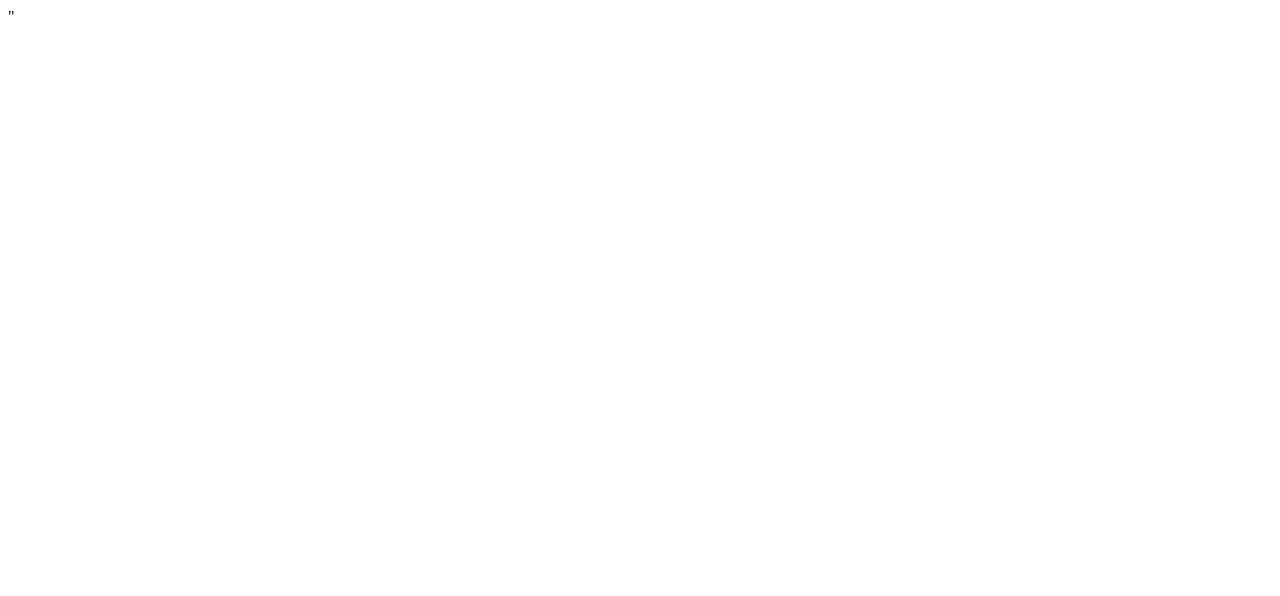
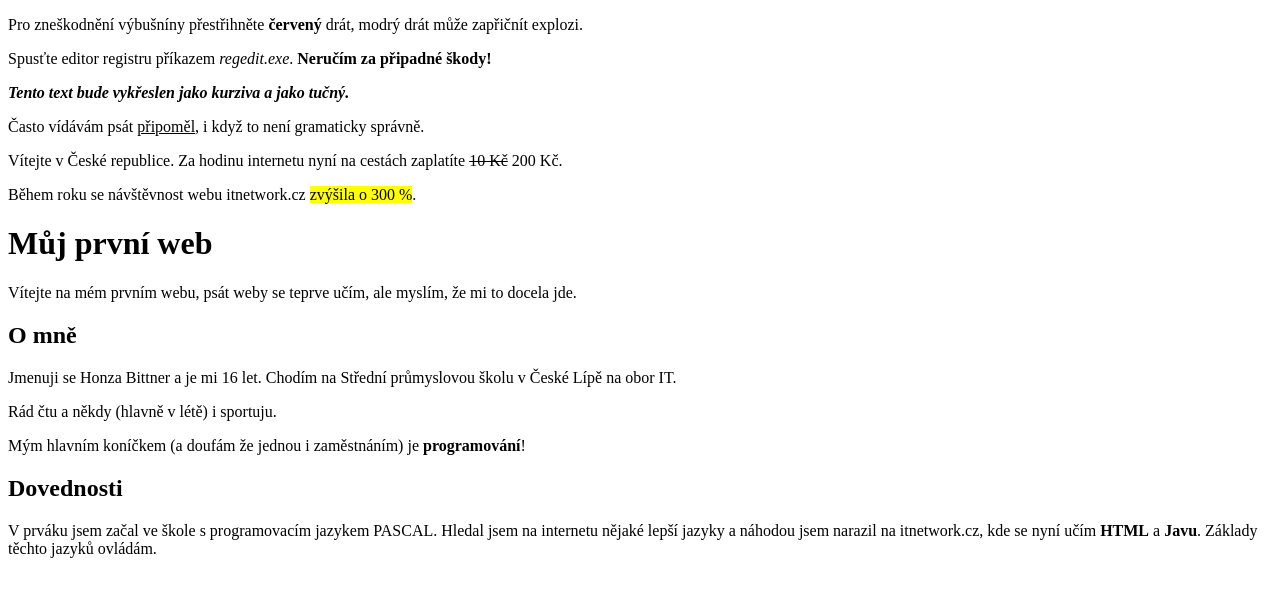
Before and after one commit to 167doc/PythonCourse, a plain HTML site: page HTML/1/index.html in a window 1280 px wide. Drawn offline with Linux system fonts and the light colour scheme.

Commit message:
p br em strong u s mark h1h6

```diff
--- a/HTML/1/index.html
+++ b/HTML/1/index.html
@@ -1 +1,28 @@
-"
+<!DOCTYPE html>
+<html lang="cs-cz">
+<head>
+    <meta charset="UTF-8">
+    <meta name="viewport" content="width=device-width, initial-scale=1.0">
+    <title>Moje první webová stránka</title>
+</head>
+<body>
+<p>Pro zneškodnění výbušníny přestřihněte <strong>červený</strong> drát, modrý drát může zapřičnít explozi.
+    </p>
+<p>Spusťte editor registru příkazem <em>regedit.exe</em>. <strong>Neručím za připadné škody!</strong></p>
+<p><strong><em>Tento text bude vykřeslen jako kurziva a jako tučný.</em></strong></p>
+<p>Často vídávám psát <u>připoměl</u>, i když to není gramaticky správně.</p>
+<p>Vítejte v České republice. Za hodinu internetu nyní na cestách zaplatíte <s>10 Kč</s> 200 Kč.</p>
+<p>Během roku se návštěvnost webu itnetwork.cz <mark>zvýšila o 300 %</mark>.</p>
+    <h1>Můj první web</h1>
+    <p>Vítejte na mém prvním webu, psát weby se teprve učím, ale myslím, že mi to docela jde.</p>
+
+<h2>O mně</h2>
+    <p>Jmenuji se Honza Bittner a je mi 16 let. Chodím na Střední průmyslovou školu v České Lípě na obor IT.</p>
+    <p>Rád čtu a někdy (hlavně v létě) i sportuju.</p>
+    <p>Mým hlavním koníčkem (a doufám že jednou i zaměstnáním) je <strong>programování</strong>!</p>
+
+<h2>Dovednosti</h2>
+    <p>V prváku jsem začal ve škole s programovacím jazykem PASCAL. Hledal jsem na internetu nějaké lepší jazyky a náhodou jsem narazil na itnetwork.cz, kde se nyní učím <strong>HTML</strong> a <strong>Javu</strong>. Základy těchto jazyků ovládám.</p>
+
+</body>
+</html>
```
